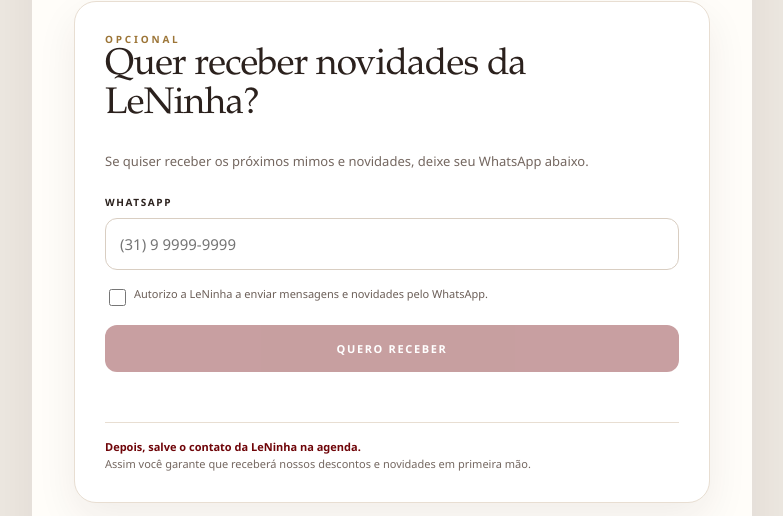
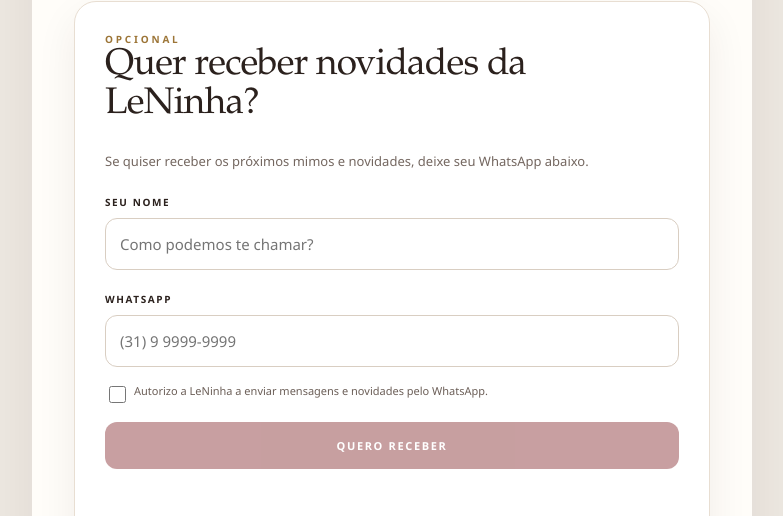
Before and after one commit to carolinequimica-ai/LeNinha, a plain HTML site: page VEMPROLENINHA1/index.html in a window 1280 px wide. Shown: the part 1936-2452 px from the top of the page, without its empty margins (248-1031 px from the left). Drawn offline with Linux system fonts and the light colour scheme.

Commit message:
Add files via upload

```diff
--- a/VEMPROLENINHA1/index.html
+++ b/VEMPROLENINHA1/index.html
@@ -162,8 +162,10 @@
       <h2>Quer receber novidades da LeNinha?</h2>
       <p>Se quiser receber os próximos mimos e novidades, deixe seu WhatsApp abaixo.</p>
       <form id="leadForm" novalidate>
+        <label class="field" for="nome">Seu nome</label>
+        <input class="phone" id="nome" name="name" autocomplete="given-name" placeholder="Como podemos te chamar?">
         <label class="field" for="phone">WhatsApp</label>
-        <input class="phone" id="phone" name="phone" inputmode="tel" autocomplete="tel" placeholder="(31) 9 9999-9999">
+        <input class="phone" id="phone" name="phone" inputmode="tel" autocomplete="tel-national" name="tel" placeholder="(31) 9 9999-9999">
         <label class="check"><input id="consent" type="checkbox"><span>Autorizo a LeNinha a enviar mensagens e novidades pelo WhatsApp.</span></label>
         <button class="cta" id="submitBtn" type="submit" disabled>QUERO RECEBER</button>
         <div class="msg" id="msg" aria-live="polite"></div>
@@ -206,6 +208,7 @@
   msg.style.color="#746760";
   msg.textContent="Enviando...";
   const dados=new FormData();
+  dados.append("entry.1167637931", document.getElementById("nome").value);
   dados.append("entry.1489444685", phone.value);
   dados.append("entry.207918802", document.getElementById("couponCode").textContent);
   dados.append("entry.1337158960", "Sim");
```
Also changed, not shown: VEMPROLENINHA2/index.html (+4 -1 lines), VEMPROLENINHA3/index.html (+4 -1 lines), VEMPROLENINHA4/index.html (+4 -1 lines).
